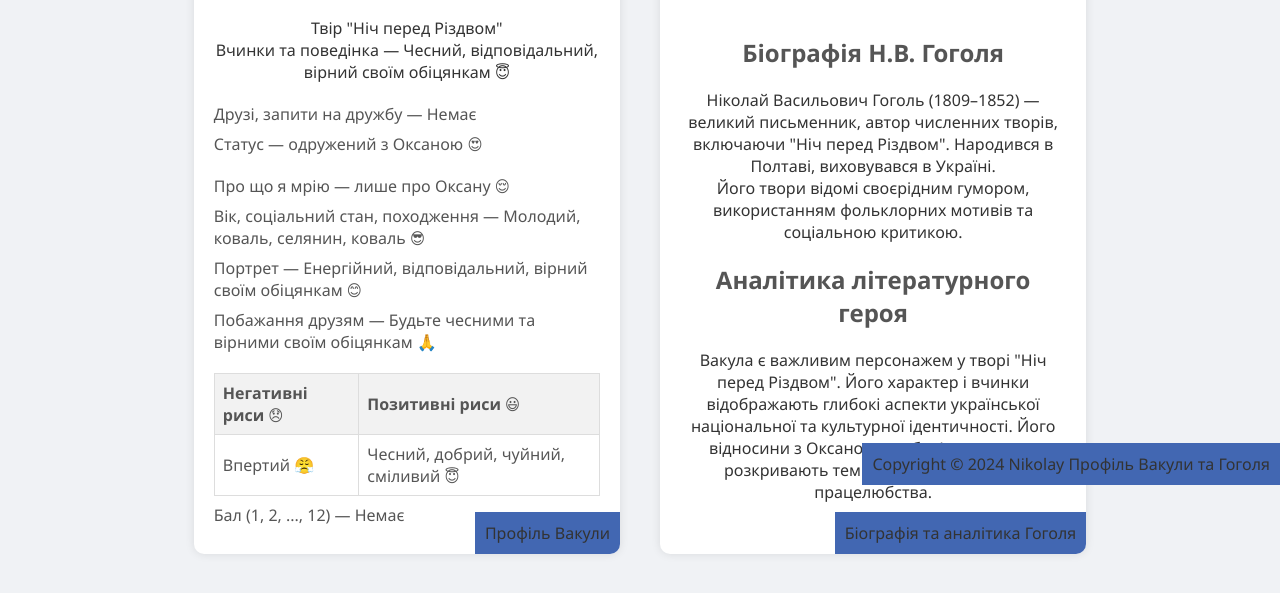
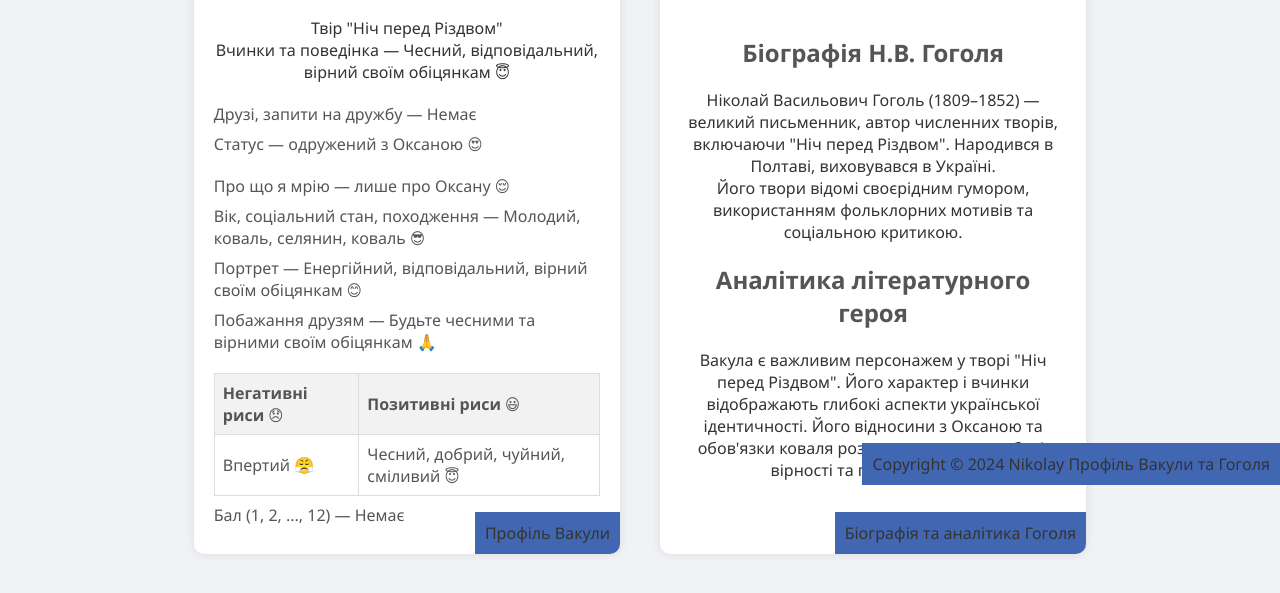
Before and after one commit to MovieaT33/CASH, a plain HTML site: page index.html in a window 1280 px wide. Shown: the part 315-908 px from the top of the page. Drawn offline with Linux system fonts and the light colour scheme.

Commit message:
Update index.html

```diff
--- a/index.html
+++ b/index.html
@@ -67,7 +67,7 @@
 
             <article class="literary-analysis">
                 <h2>Аналітика літературного героя</h2>
-                <p>Вакула є важливим персонажем у творі "Ніч перед Різдвом". Його характер і вчинки відображають глибокі аспекти української національної та культурної ідентичності. Його відносини з Оксаною та обов'язки коваля розкривають теми любові, вірності та працелюбства.</p>
+                <p>Вакула є важливим персонажем у творі "Ніч перед Різдвом". Його характер і вчинки відображають глибокі аспекти української ідентичності. Його відносини з Оксаною та обов'язки коваля розкривають теми любові, вірності та працелюбства.</p>
             </article>
         </section>
 
```
